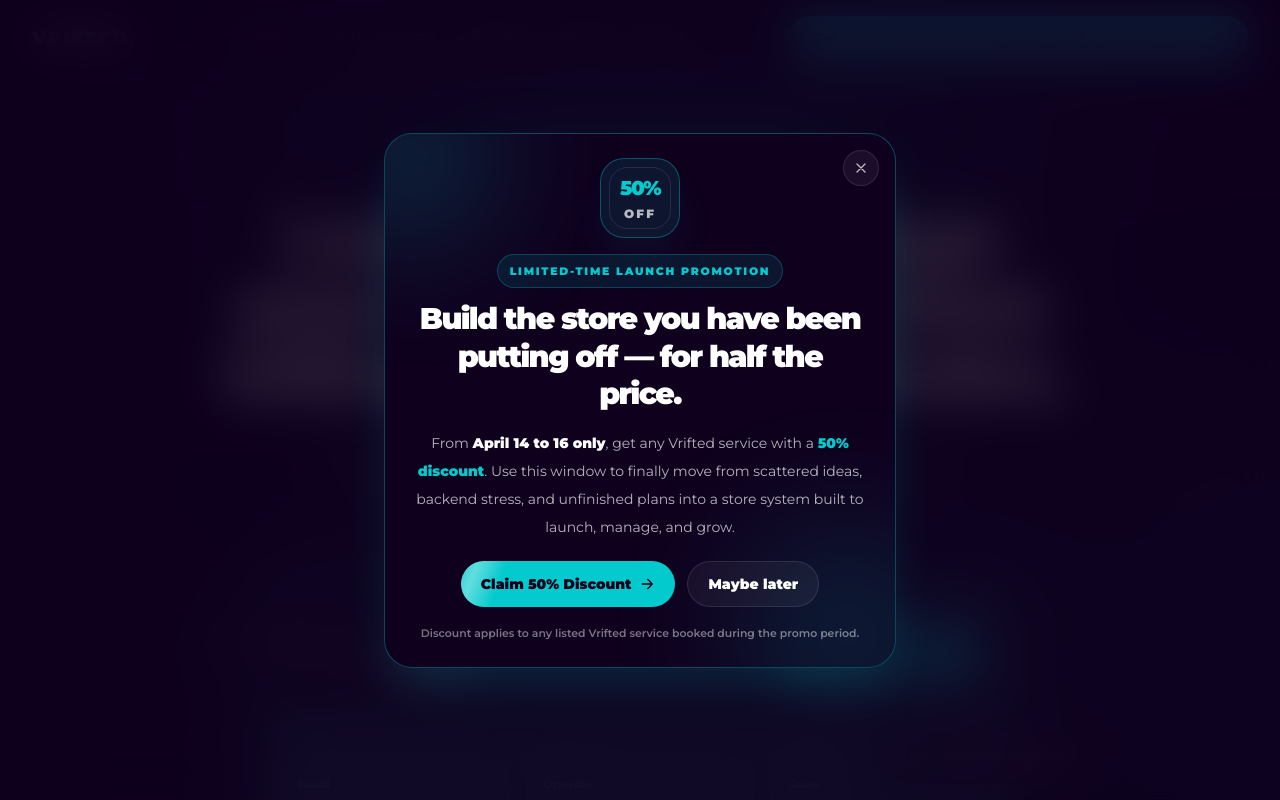
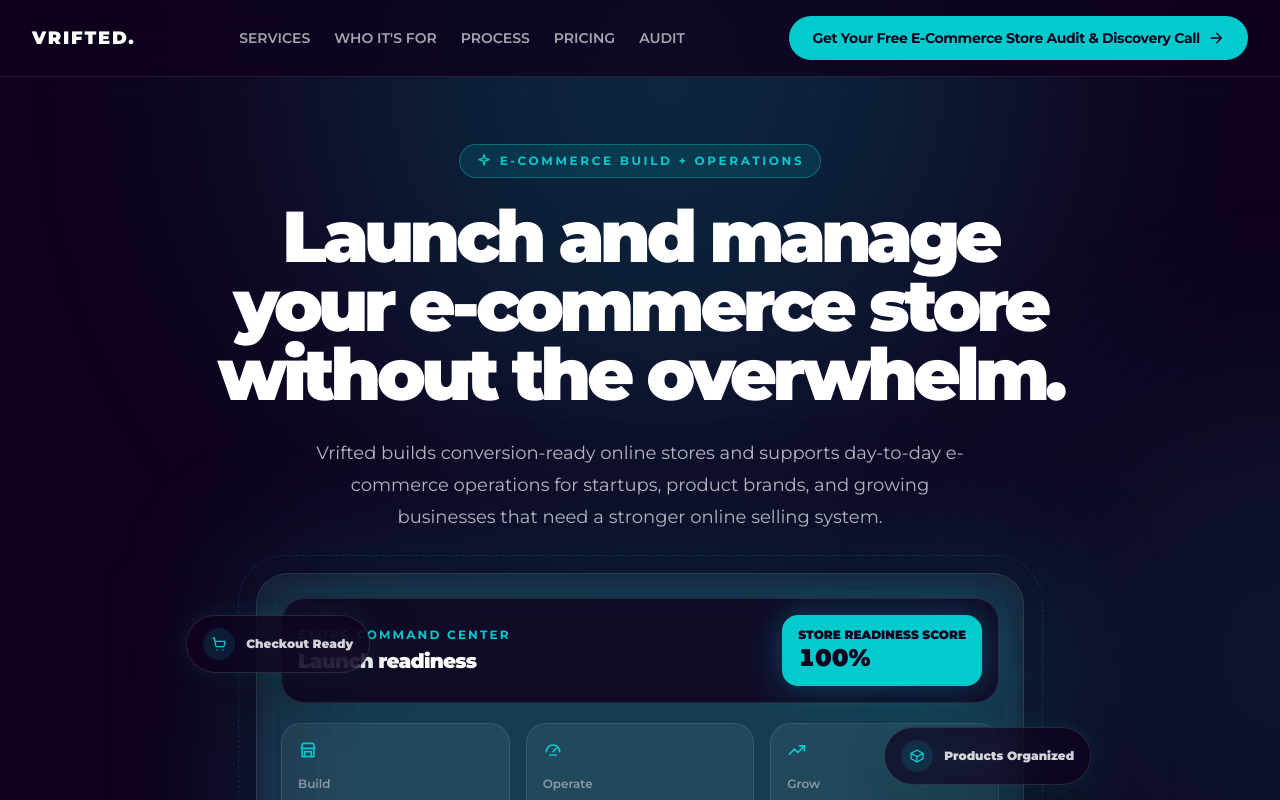
Before and after one commit to jayquiachon/vrifted-website, a React (Vite) app: page / in a window 1280 px wide. Shown: the top 800 px of the page. Built offline with nearby package versions, Linux system fonts and the light colour scheme.

Commit message:
removed pop up

```diff
--- a/src/App.jsx
+++ b/src/App.jsx
@@ -367,14 +367,6 @@
   const processRef = useRef(null);
   const pageRef = useRef(null);
 
-  // Opening promotion popup delay. The modal appears shortly after the page loads instead of immediately.
-  useEffect(() => {
-    const promoDelay = window.setTimeout(() => {
-      setPromoModalOpen(true);
-    }, 2000);
-
-    return () => window.clearTimeout(promoDelay);
-  }, []);
 
   // Hero score counter animation. It respects reduced-motion user preferences.
   useEffect(() => {
@@ -473,13 +465,7 @@
     return () => observer.disconnect();
   }, []);
 
-  // Promotion CTA handler. It closes the promo popup and scrolls visitors to the audit form.
-  function goToAuditForm() {
-    setPromoModalOpen(false);
-    window.setTimeout(() => {
-      document.getElementById("audit")?.scrollIntoView({ behavior: "smooth", block: "start" });
-    }, 80);
-  }
+
 
   // Contact form handler. It sends the form details directly to info@vrifted.com through FormSubmit.
   async function handleSubmit(event) {
@@ -1288,51 +1274,6 @@
         </section>
       </main>
 
-      {/* Opening promotion modal: highlights the limited-time 50% service discount and sends visitors to the contact form. */}
-      {promoModalOpen && (
-        <div className="success-modal-backdrop modal-scroll-lock fixed inset-0 z-[90] flex items-center justify-center bg-[#0f011e]/86 px-5 backdrop-blur-xl" role="dialog" aria-modal="true" aria-labelledby="promo-modal-title">
-          <div className="success-modal-card relative w-full max-w-md overflow-hidden rounded-[1.75rem] border border-[#03cacd]/35 bg-[#0f011e] p-5 text-center shadow-2xl shadow-[#03cacd]/20 sm:max-w-lg sm:p-6">
-            <button type="button" onClick={() => setPromoModalOpen(false)} className="absolute right-4 top-4 flex h-9 w-9 items-center justify-center rounded-full border border-white/10 bg-white/[0.055] text-white/70 transition hover:border-[#03cacd]/50 hover:text-[#03cacd]" aria-label="Close promotion popup">
-              <Icon name="x" className="h-4 w-4" />
-            </button>
-
-            <div className="pointer-events-none absolute -left-16 -top-16 h-44 w-44 rounded-full bg-[#03cacd]/20 blur-3xl" />
-            <div className="pointer-events-none absolute -bottom-20 -right-16 h-56 w-56 rounded-full bg-[#03cacd]/14 blur-3xl" />
-
-            <div className="relative mx-auto mb-4 flex h-20 w-20 items-center justify-center rounded-[1.5rem] border border-[#03cacd]/35 bg-[#03cacd]/10 shadow-2xl shadow-[#03cacd]/10">
-              <div className="absolute inset-2 rounded-[1.15rem] border border-white/10" />
-              <div className="text-center">
-                <p className="text-xl font-black tracking-[-0.08em] text-[#03cacd]">50%</p>
-                <p className="mt-1 text-xs font-black uppercase tracking-[0.18em] text-white/70">Off</p>
-              </div>
-            </div>
-
-            <p className="relative mb-3 inline-flex rounded-full border border-[#03cacd]/25 bg-[#03cacd]/10 px-3 py-2 text-[0.68rem] font-black uppercase tracking-[0.16em] text-[#03cacd]">
-              Limited-Time Launch Promotion
-            </p>
-            <h2 id="promo-modal-title" className="relative mx-auto max-w-md text-2xl font-black leading-tight tracking-[-0.055em] text-white sm:text-3xl">
-              Build the store you have been putting off — for half the price.
-            </h2>
-            <p className="relative mx-auto mt-4 max-w-md text-sm leading-7 text-white/70">
-              From <span className="font-black text-white">April 14 to 16 only</span>, get any Vrifted service with a <span className="font-black text-[#03cacd]">50% discount</span>. Use this window to finally move from scattered ideas, backend stress, and unfinished plans into a store system built to launch, manage, and grow.
-            </p>
-
-            <div className="relative mt-5 flex flex-col gap-3 sm:flex-row sm:justify-center">
-              <button type="button" onClick={goToAuditForm} className="cta-button inline-flex w-full items-center justify-center gap-2 rounded-full bg-[#03cacd] px-5 py-3 text-sm font-black text-[#0f011e] transition hover:bg-white hover:shadow-[0_0_38px_rgba(3,202,205,0.38)] sm:w-auto">
-                Claim 50% Discount <Icon name="arrow" className="h-4 w-4" />
-              </button>
-              <button type="button" onClick={() => setPromoModalOpen(false)} className="inline-flex w-full items-center justify-center gap-2 rounded-full border border-white/10 bg-white/5 px-5 py-3 text-sm font-black text-white transition hover:border-[#03cacd]/50 hover:bg-[#03cacd]/10 sm:w-auto">
-                Maybe later
-              </button>
-            </div>
-
-            <p className="relative mt-4 text-[0.68rem] font-semibold leading-5 text-white/45">
-              Discount applies to any listed Vrifted service booked during the promo period.
-            </p>
-          </div>
-        </div>
-      )}
-
       {/* Email modal: displays the business email and gives visitors a direct mail link. */}
       {emailModalOpen && (
         <div className="success-modal-backdrop modal-scroll-lock fixed inset-0 z-[80] flex items-center justify-center bg-[#0f011e]/82 px-5 backdrop-blur-xl" role="dialog" aria-modal="true" aria-labelledby="email-modal-title">
```
